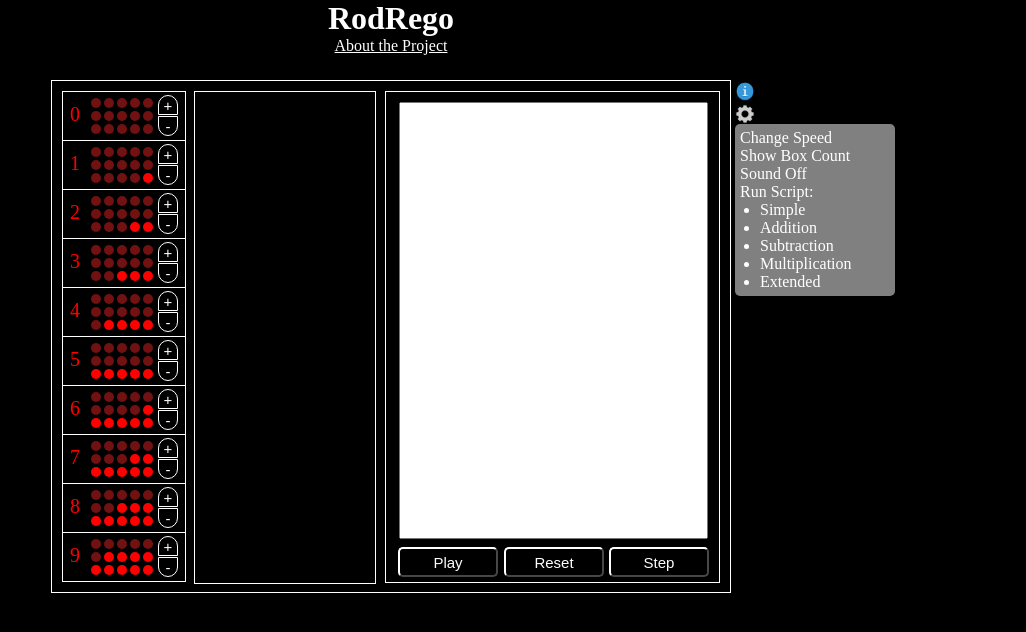
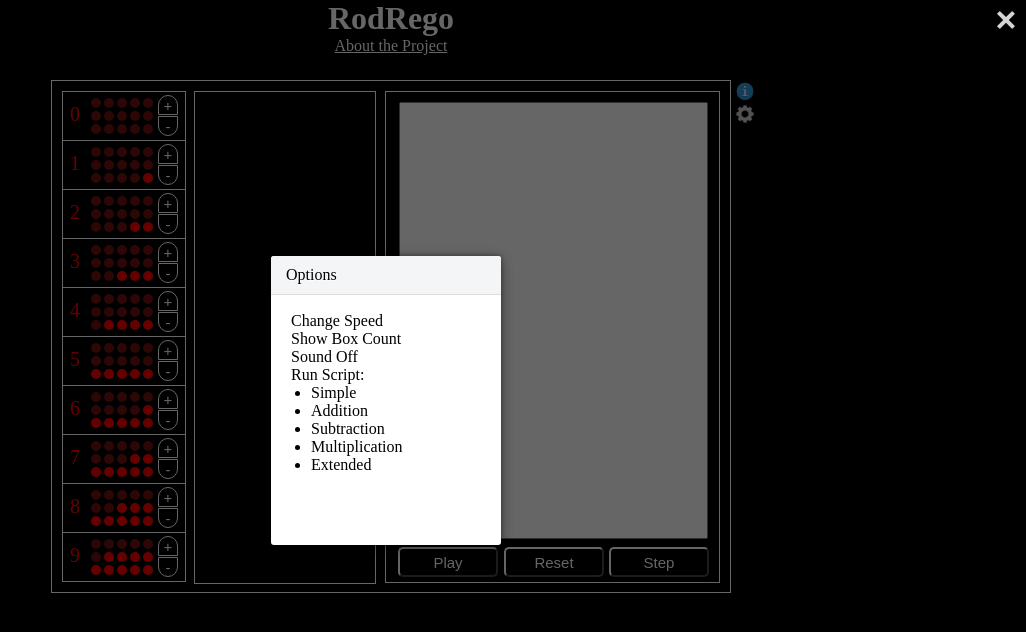
Before and after one commit to ben-tanen/rodrego, a plain HTML site: page index.html in a window 1280 px wide. Both pictures are taken after a click on the picture 999 px from the left and 114 px from the top of the page. Shown: the whole page, without its empty margins (254-1280 px from the left). Drawn offline with Linux system fonts and the light colour scheme.

Commit message:
changed options to jBox modal

```diff
--- a/css/style.css
+++ b/css/style.css
@@ -57,13 +57,7 @@ a {
 }
 
 .options {
-	color: white;
-	position: absolute;
-	top: 43px;
-	right: -165px;
-	background-color: gray;
-	border-radius: 5px;
-	width: 150px;
+	width: 200px;
 	padding: 5px;
 }
 
--- a/js/rodrego.js
+++ b/js/rodrego.js
@@ -318,8 +318,16 @@ $(document).ready(function() {
 		attach: $('#guide_button'),
 		width: 600 ,
 		height: 500,
-		title: "<b>Welcome to RodRego!",
+		title: "<b>Welcome to RodRego!</b>",
 		content: $('.user_guide')
+	});
+
+	options_popup = new jBox('Modal',{
+		attach: $('#options_button'),
+		width: 230 ,
+		height: 250,
+		title: "Options",
+		content: $('.options')
 	});
 
 	userguide_tooltip = new jBox('Tooltip',{
@@ -348,9 +356,9 @@ $(document).ready(function() {
 		$('.wrap').css('display', 'none');
 	});
 
-	$('#options_button').click(function () {
+	/* $('#options_button').click(function () {
 		$('.options').slideToggle('fast');
-	});
+	}); */
 
 	$('.inc').click(function() {
 		box_num = $(this).parent().index();
```
